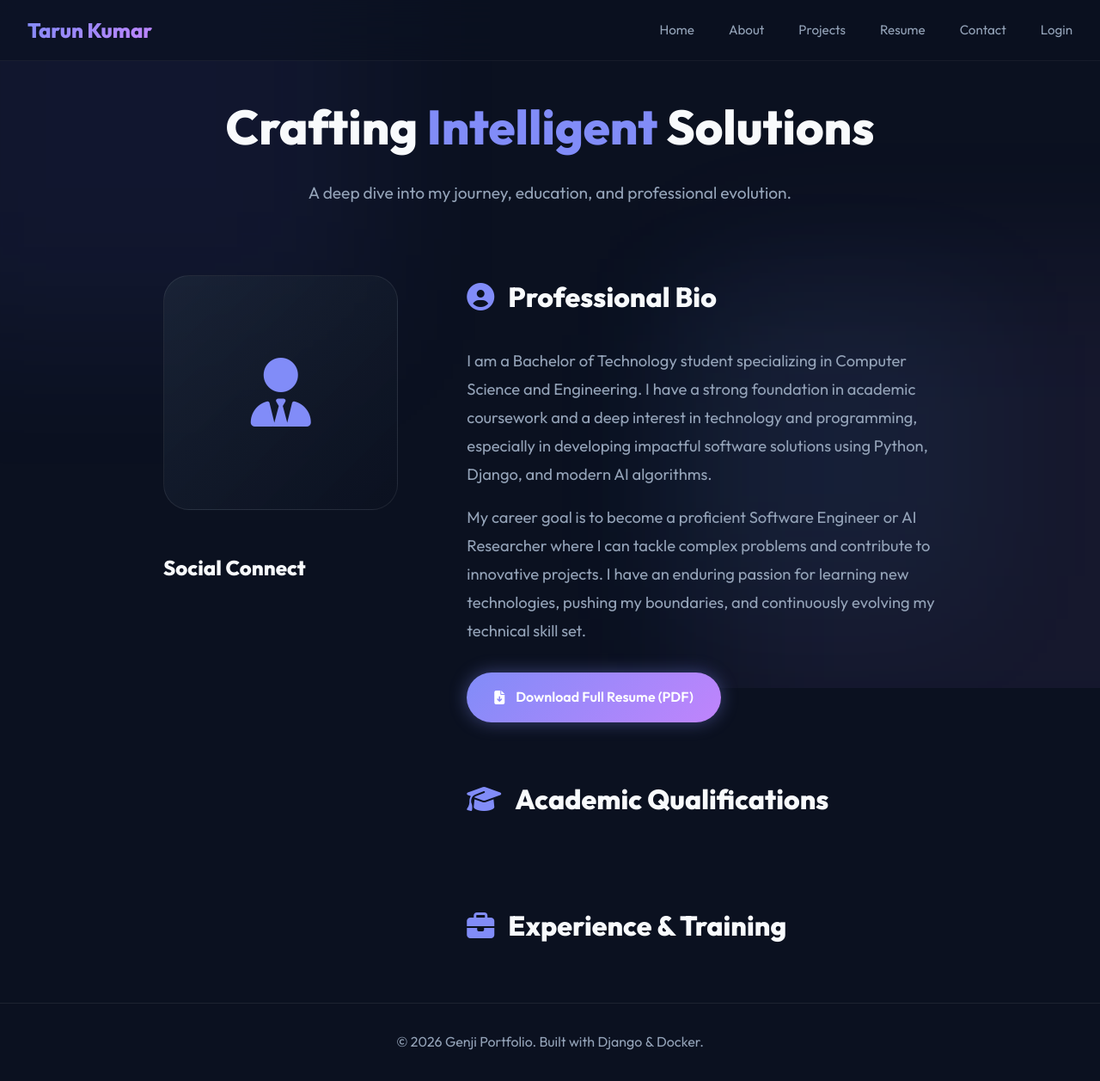
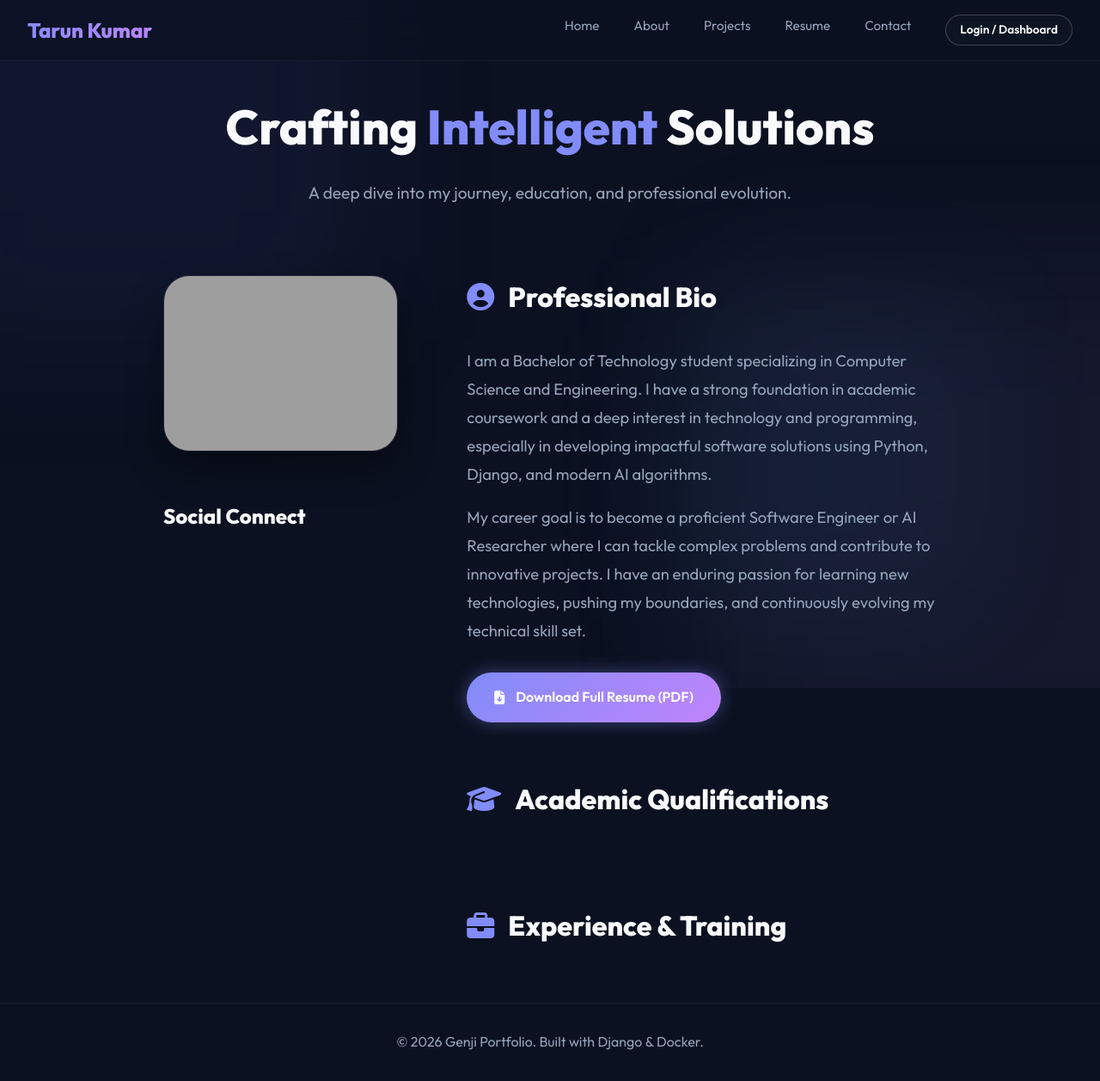
Before and after one commit to genjitarunkumar/genji-portfolio, a Django app: page /about/ in a window 1280 px wide. Shown: the whole page at 86% size. Run offline with Django 5.2, Linux system fonts and the light colour scheme; grey boxes are pictures that could not be loaded.

Commit message:
Fix missing profile picture and dashboard navigation on live deployment

```diff
--- a/api/index.py
+++ b/api/index.py
@@ -16,9 +16,10 @@ django.setup()
 # Run migrations and seed data at startup to ensure /tmp/db.sqlite3 is initialized in every cold start
 try:
     call_command("migrate", interactive=False)
-    # Automatically seed data if the profile is missing (common on Vercel cold starts)
+    # Automatically seed data if important data is missing (common on Vercel cold starts)
     from accounts_app.models import Profile
-    if not Profile.objects.exists():
+    from projects_app.models import Project
+    if not Profile.objects.exists() or not Project.objects.exists():
         from seed_data import seed
         seed()
 except Exception as e:
--- a/portfolio_site/templates/base.html
+++ b/portfolio_site/templates/base.html
@@ -275,10 +275,10 @@
             <li><a href="/resume/">Resume</a></li>
             <li><a href="/contact/">Contact</a></li>
             {% if user.is_authenticated %}
-            <li><a href="/accounts/dashboard/">Dashboard</a></li>
+            <li><a href="/accounts/dashboard/" style="color: var(--primary); font-weight: 700;">Dashboard</a></li>
             <li><a href="/accounts/logout/">Logout</a></li>
             {% else %}
-            <li><a href="/accounts/login/">Login</a></li>
+            <li><a href="/accounts/login/" class="btn btn-outline" style="padding: 0.4rem 1rem; font-size: 0.85rem;">Login / Dashboard</a></li>
             {% endif %}
         </ul>
     </nav>
--- a/projects_app/templates/about.html
+++ b/projects_app/templates/about.html
@@ -15,10 +15,8 @@
             <img src="{{ profile.profile_image.url }}" alt="Tarun Kumar Genji"
                 style="width: 100%; border-radius: 30px; box-shadow: 0 20px 40px rgba(0,0,0,0.4); border: 1px solid var(--glass-border);">
             {% else %}
-            <div
-                style="width: 100%; aspect-ratio: 1; background: linear-gradient(135deg, var(--card-bg), var(--bg)); border-radius: 30px; display: flex; align-items: center; justify-content: center; border: 1px solid var(--glass-border);">
-                <i class="fas fa-user-tie fa-5x" style="color: var(--primary);"></i>
-            </div>
+            <img src="https://github.com/genjitarunkumar.png" alt="Tarun Kumar Genji"
+                style="width: 100%; border-radius: 30px; box-shadow: 0 20px 40px rgba(0,0,0,0.4); border: 1px solid var(--glass-border);">
             {% endif %}
 
             <div style="margin-top: 3rem;">
```
